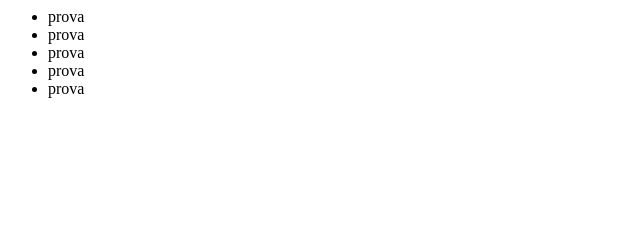
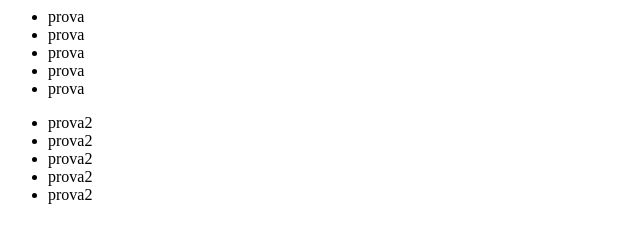
Before and after one commit to NeginNafari/green, a plain HTML site: page index.html in a window 1280 px wide. Shown: the whole page, without its empty margins (0-640 px from the left). Drawn offline with Linux system fonts and the light colour scheme.

Commit message:
cambio di qualcosa

```diff
--- a/index.html
+++ b/index.html
@@ -11,6 +11,15 @@
 
     </ul>
 
+    <ul>
+      <li>prova2</li>
+      <li>prova2</li>
+      <li>prova2</li>
+      <li>prova2</li>
+      <li>prova2</li>
+
+    </ul>
+
   </div>
 </body>
 </html>
```
